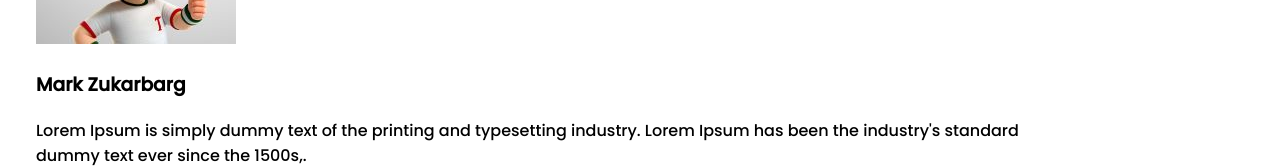
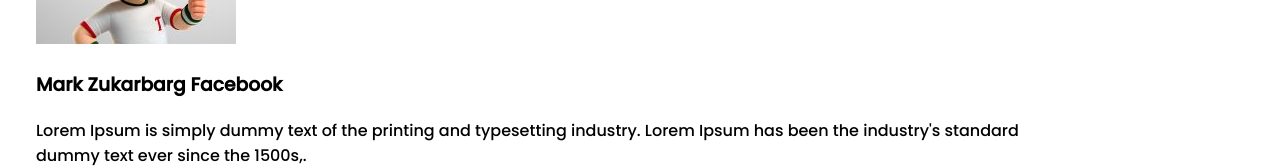
Before and after one commit to Amena587/first-responsive-site, a plain HTML site: page index.html in a window 1280 px wide. Shown: the part 631-799 px from the top of the page. Drawn offline with Linux system fonts and the light colour scheme.

Commit message:
Zukarbarg name change

```diff
--- a/index.html
+++ b/index.html
@@ -65,7 +65,7 @@
             <div class="container card">
                 <div class="card">
                     <img src="image/images cardn01.jpg" alt="" srcset="">
-                    <h3> Mark Zukarbarg</h3>
+                    <h3> Mark Zukarbarg Facebook</h3>
                     <p>Lorem Ipsum is simply dummy text of the printing and typesetting industry. Lorem Ipsum has been
                         the industry's standard dummy text ever since the 1500s,.</p>
 
```
